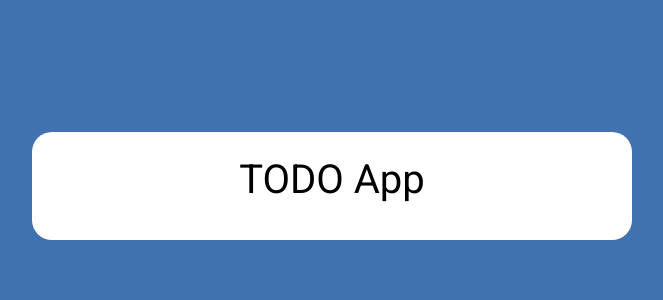
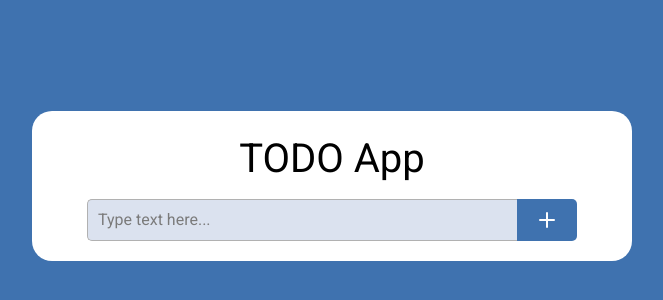
Before and after one commit to irrbis38/lit-todolist, a React (Vite) app: page / in a window 1280 px wide. Shown: the part 214-514 px from the top of the page, without its empty margins (308-971 px from the left). Built offline with nearby package versions, Linux system fonts and the light colour scheme.

Commit message:
feat: add inputPlus component

```diff
--- a/src/views/App/index.tsx
+++ b/src/views/App/index.tsx
@@ -2,10 +2,11 @@ import React from "react";
 
 import { ToDoStore } from "../../data/store/useToDoStore";
 
+import { InputPlus } from "../components/InputPlus";
+
 import styles from "./index.module.scss";
 
 export const App: React.FC = () => {
-  console.log(ToDoStore);
   const [tasks, createTask, updateTask, removeTask] = ToDoStore((state) => [
     state.tasks,
     state.createTask,
@@ -15,7 +16,15 @@ export const App: React.FC = () => {
   return (
     <section className={styles.todo}>
       <h1 className={styles.todo__title}>TODO App</h1>
-      <div className={styles.todo__block}></div>
+      <div className={styles.todo__block}>
+        <InputPlus
+          onAdd={(title) => {
+            if (title) {
+              createTask(title);
+            }
+          }}
+        />
+      </div>
       <div className={styles.todo__block}></div>
     </section>
   );
--- /dev/null
+++ b/src/views/components/InputPlus/index.module.scss
@@ -0,0 +1,32 @@
+.inputplus {
+  width: 100%;
+  display: grid;
+  grid-template-columns: 1fr 60px;
+}
+
+.inputplus__input {
+  border: 1px solid #b1b1b1;
+  border-right: none;
+  border-radius: 5px 0 0 5px;
+  padding: 9px 10px;
+  font: 1rem/1.4 "Roboto", sans-serif;
+  background-color: #dbe2ef;
+  outline: none;
+
+  &::placeholder {
+    color: #7b7b7b;
+  }
+}
+
+.inputplus__button {
+  border: none;
+  border-radius: 0 5px 5px 0;
+  outline: none;
+  cursor: pointer;
+  background: #3f72af url("./images/plus.svg") center no-repeat;
+  transition: opacity 0.2s ease-out;
+
+  &:hover {
+    opacity: 0.7;
+  }
+}
--- /dev/null
+++ b/src/views/components/InputPlus/index.tsx
@@ -0,0 +1,39 @@
+import { useState, useCallback } from "react";
+
+import styles from "./index.module.scss";
+
+interface InputPlusProps {
+  onAdd: (title: string) => void;
+}
+
+export const InputPlus: React.FC<InputPlusProps> = ({ onAdd }) => {
+  const [inputValue, setInputValue] = useState("");
+  const addTask = useCallback(() => {
+    onAdd(inputValue);
+    setInputValue("");
+  }, [inputValue]);
+  return (
+    <div className={styles.inputplus}>
+      <input
+        type="text"
+        className={styles.inputplus__input}
+        value={inputValue}
+        placeholder="Type text here..."
+        onChange={(e) => {
+          setInputValue(e.target.value);
+        }}
+        onKeyDown={(e) => {
+          if (e.key === "Enter") {
+            addTask();
+          }
+        }}
+      />
+      <button
+        type="button"
+        className={styles.inputplus__button}
+        aria-label="Add task"
+        onClick={addTask}
+      />
+    </div>
+  );
+};
```
Also changed, not shown: src/views/components/InputPlus/images/plus.svg (added).
